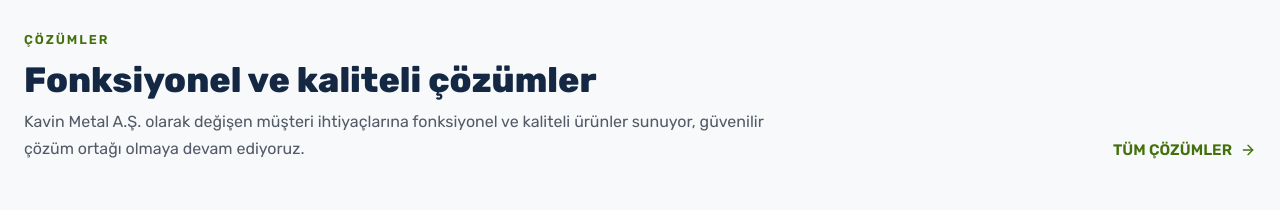
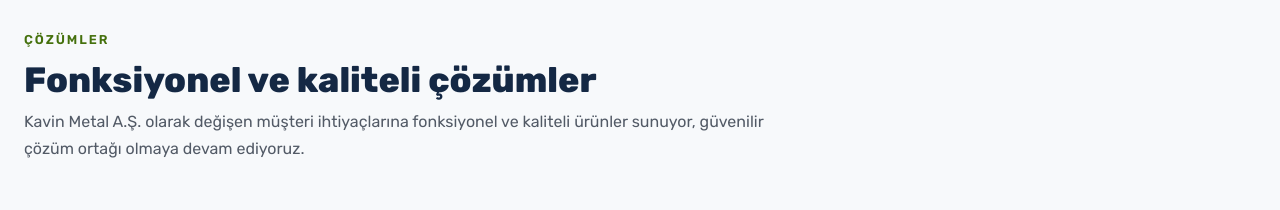
Before and after one commit to olgayaslandag/kavinmetal, a Next.js app: page / in a window 1280 px wide. Shown: the part 1640-1850 px from the top of the page. Built offline with nearby package versions, Linux system fonts and the light colour scheme.

Commit message:
feat: remove unnecessary all solutions link from solutions page

```diff
--- a/components/Solutions.tsx
+++ b/components/Solutions.tsx
@@ -22,9 +22,6 @@ export default function Solutions() {
               ediyoruz.
             </p>
           </div>
-          <a className="text-link" href="/iletisim">
-            TÜM ÇÖZÜMLER <ArrowRight size={16} />
-          </a>
         </div>
         <div className="product-wrap">
           <div className="product-grid">
```
